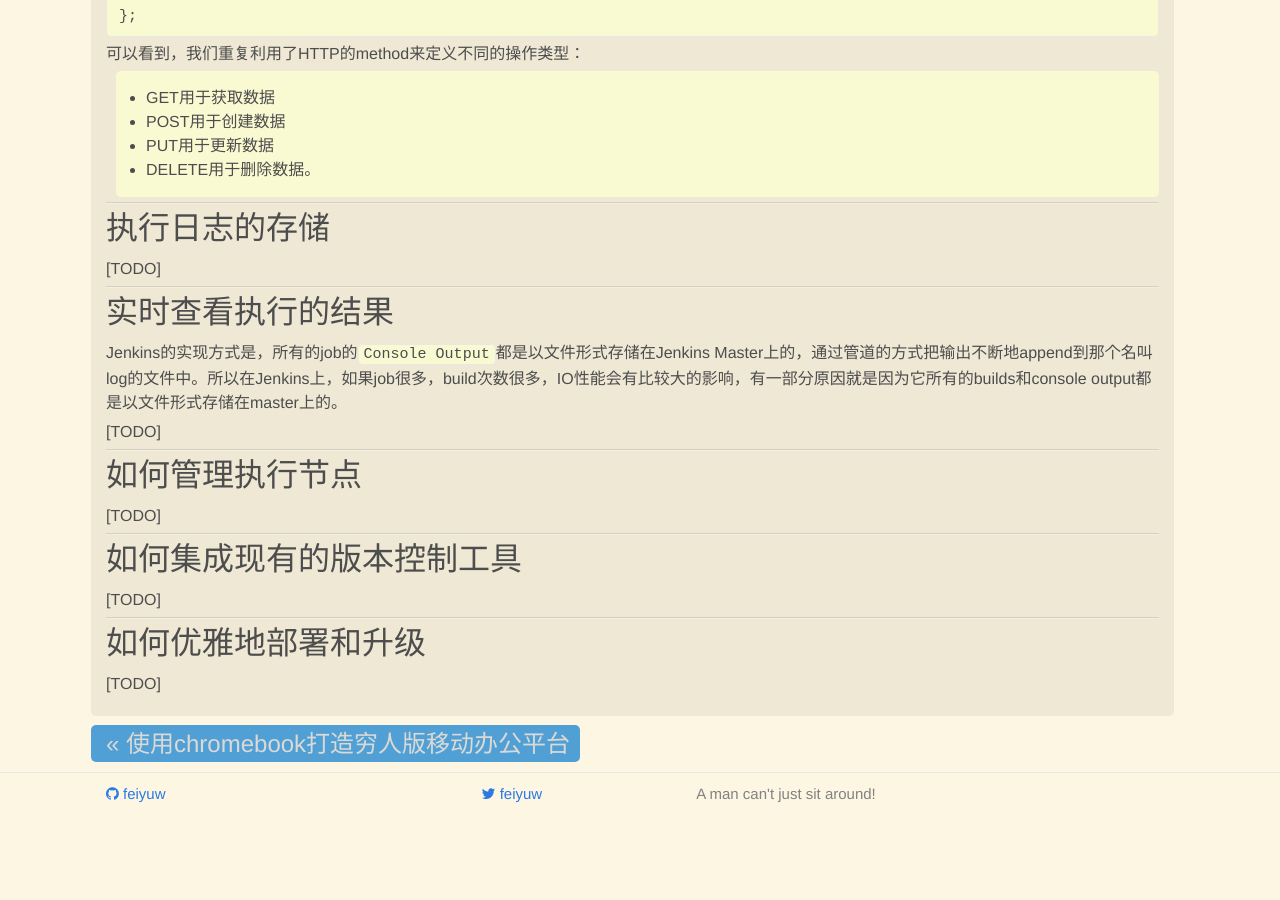
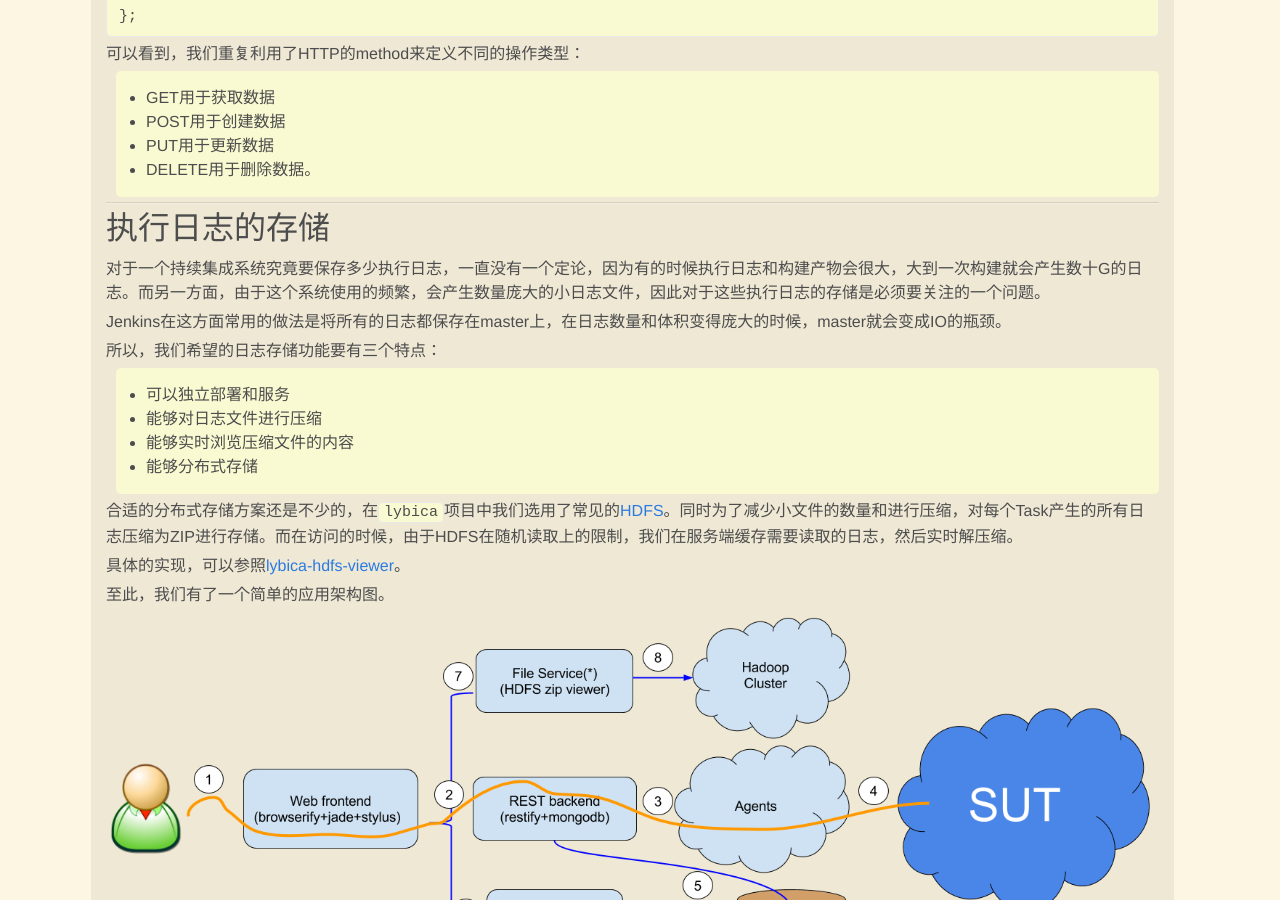
Before and after one commit to feiyuw/feiyuw.github.io, a Jekyll site: the page built from _posts/2016-02-04-buildup-a-continuous-delivery-tool.md, in a window 1280 px wide and 900 px high, scrolled down 6669 px. Built offline with Jekyll 4.4.1, drawn with Linux system fonts in a browser that asks for light colours; nearby versions of some CDN libraries; comment, search, counter and statistics services are not loaded; before the commit the page ends 7494 px from its top, so only the background shows below that; some of the changed text lies outside the part shown.

Commit message:
update one blog

```diff
--- a/_posts/2016-02-04-buildup-a-continuous-delivery-tool.md
+++ b/_posts/2016-02-04-buildup-a-continuous-delivery-tool.md
@@ -1,6 +1,6 @@
 ---
 layout: post
-title:  "自己动手编写持续交付软件"
+title:  "自己动手编写持续交付系统"
 date:   2016-02-04 10:00:00
 categories: Programming
 ---
@@ -251,7 +251,24 @@ module.exports = {
 
 ## 执行日志的存储
 
-[TODO]
+对于一个持续集成系统究竟要保存多少执行日志，一直没有一个定论，因为有的时候执行日志和构建产物会很大，大到一次构建就会产生数十G的日志。而另一方面，由于这个系统使用的频繁，会产生数量庞大的小日志文件，因此对于这些执行日志的存储是必须要关注的一个问题。
+
+Jenkins在这方面常用的做法是将所有的日志都保存在master上，在日志数量和体积变得庞大的时候，master就会变成IO的瓶颈。
+
+所以，我们希望的日志存储功能要有三个特点：
+
+* 可以独立部署和服务
+* 能够对日志文件进行压缩
+* 能够实时浏览压缩文件的内容
+* 能够分布式存储
+
+合适的分布式存储方案还是不少的，在`lybica`项目中我们选用了常见的[HDFS](http://hadoop.apache.org/)。同时为了减少小文件的数量和进行压缩，对每个Task产生的所有日志压缩为ZIP进行存储。而在访问的时候，由于HDFS在随机读取上的限制，我们在服务端缓存需要读取的日志，然后实时解压缩。
+
+具体的实现，可以参照[lybica-hdfs-viewer](https://github.com/lybicat/lybica-hdfs-viewer/)。
+
+至此，我们有了一个简单的应用架构图。
+
+![architecture]({{ site.url }}/assets/cd-arch.png)
 
 ---
 
```
Also changed, not shown: assets/cd-arch.png (added).
